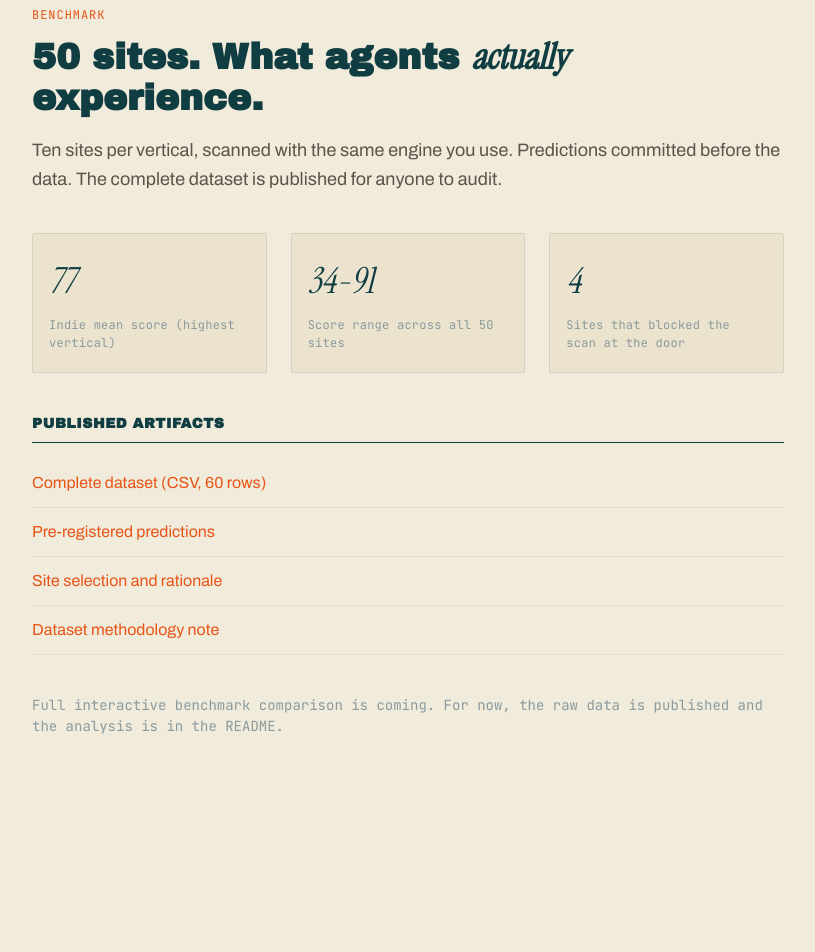
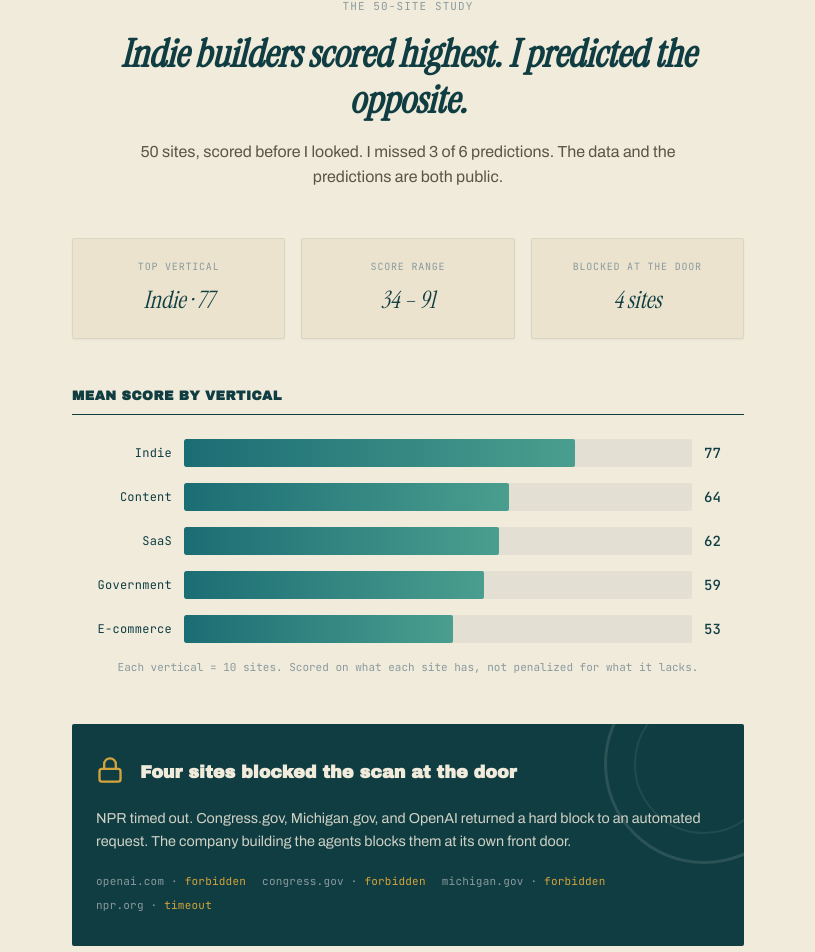
Before and after one commit to earlgreyhot1701D/perseus-clew, a Next.js app in the folder frontend/: page /benchmark in a window 1280 px wide. Shown: the part 114-1066 px from the top of the page, without its empty margins (232-1047 px from the left). Before the commit the page ends 899 px from the top, so only its background shows below. Built offline with nearby package versions, Linux system fonts and the light colour scheme.

Commit message:
feat(benchmark): rebuild /benchmark page matching editorial mockup design

```diff
--- a/frontend/app/benchmark/page.module.css
+++ b/frontend/app/benchmark/page.module.css
@@ -1,118 +1,310 @@
 .frame {
   min-height: 100vh;
-  background: var(--bg-primary);
+  background: var(--cream);
 }
 
-.content {
-  max-width: var(--max-width-narrow);
+.main {
+  max-width: 720px;
   margin: 0 auto;
-  padding: var(--space-12) var(--space-6);
+  padding: var(--space-10) var(--space-6) var(--space-16);
+}
+
+/* Hero */
+.hero {
+  text-align: center;
+  margin-bottom: var(--space-12);
+}
+
+.heroInner {
+  max-width: 600px;
+  margin: 0 auto;
 }
 
 .eyebrow {
+  display: block;
   font-family: var(--font-mono);
-  font-size: var(--text-xs);
-  letter-spacing: 0.08em;
+  font-size: 11px;
+  letter-spacing: 0.1em;
   text-transform: uppercase;
-  color: var(--accent);
-  margin-bottom: var(--space-3);
-}
-
-.title {
-  font-family: var(--font-display);
-  font-size: var(--text-4xl);
-  color: var(--text-primary);
+  color: var(--muted);
   margin-bottom: var(--space-4);
-  line-height: 1.15;
-}
-
-.title em {
-  font-family: var(--font-serif);
-  font-style: italic;
-}
-
-.subtitle {
-  font-size: var(--text-lg);
-  color: var(--text-secondary);
-  line-height: 1.6;
-  margin-bottom: var(--space-10);
 }
 
 .headline {
+  font-family: var(--font-serif);
+  font-size: 2.4rem;
+  font-style: italic;
+  line-height: 1.2;
+  color: var(--teal);
+  margin: 0 0 var(--space-4);
+}
+
+.subhead {
+  font-size: 1rem;
+  color: var(--ink);
+  line-height: 1.6;
+  margin: 0;
+}
+
+/* Metric cards */
+.metrics {
   display: grid;
   grid-template-columns: repeat(3, 1fr);
-  gap: var(--space-6);
-  margin-bottom: var(--space-10);
+  gap: var(--space-4);
+  margin-bottom: var(--space-12);
 }
 
-.stat {
+.metricCard {
+  background: var(--cream-2);
+  border: 1px solid rgba(15, 61, 66, 0.08);
+  border-radius: 2px;
+  padding: var(--space-5) var(--space-4);
+  text-align: center;
   display: flex;
   flex-direction: column;
   gap: var(--space-2);
-  padding: var(--space-5) var(--space-4);
-  background: var(--bg-secondary);
-  border: 1px solid rgba(15, 61, 66, 0.1);
-  border-radius: 2px;
+  box-shadow: var(--shadow-sm);
 }
 
-.statNum {
-  font-family: var(--font-serif);
-  font-size: var(--text-4xl);
-  font-style: italic;
-  color: var(--text-primary);
+.metricLabel {
+  font-family: var(--font-mono);
+  font-size: 10px;
+  letter-spacing: 0.08em;
+  text-transform: uppercase;
+  color: var(--muted);
 }
 
-.statLabel {
-  font-family: var(--font-mono);
-  font-size: var(--text-xs);
-  color: var(--text-muted);
-  letter-spacing: 0.02em;
+.metricValue {
+  font-family: var(--font-serif);
+  font-size: 1.5rem;
+  font-style: italic;
+  color: var(--teal);
 }
 
-.links {
-  margin-bottom: var(--space-10);
+/* Chart section */
+.chartSection {
+  margin-bottom: var(--space-12);
 }
 
 .sectionTitle {
   font-family: var(--font-display);
-  font-size: var(--text-sm);
+  font-size: 13px;
+  letter-spacing: 0.04em;
   text-transform: uppercase;
-  letter-spacing: 0.04em;
-  color: var(--text-primary);
-  margin-bottom: var(--space-4);
+  color: var(--teal);
+  margin-bottom: var(--space-6);
   padding-bottom: var(--space-2);
-  border-bottom: 1px solid var(--text-primary);
+  border-bottom: 1px solid var(--teal);
 }
 
-.linkList {
-  list-style: none;
-  padding: 0;
+.chart {
+  display: flex;
+  flex-direction: column;
+  gap: var(--space-4);
 }
 
-.linkList li {
-  padding: var(--space-3) 0;
-  border-bottom: 1px solid rgba(15, 61, 66, 0.08);
+.barRow {
+  display: grid;
+  grid-template-columns: 100px 1fr 40px;
+  align-items: center;
+  gap: var(--space-3);
 }
 
-.linkList a {
-  font-size: var(--text-base);
-  color: var(--accent);
-  text-decoration: none;
+.barLabel {
+  font-family: var(--font-mono);
+  font-size: 12px;
+  letter-spacing: 0.02em;
+  color: var(--teal);
+  text-align: right;
 }
 
-.linkList a:hover {
-  text-decoration: underline;
+.barTrack {
+  height: 28px;
+  background: rgba(15, 61, 66, 0.06);
+  border-radius: 2px;
+  overflow: hidden;
 }
 
-.note {
-  font-family: var(--font-mono);
-  font-size: var(--text-sm);
-  color: var(--text-muted);
-  line-height: 1.5;
+.barFill {
+  height: 100%;
+  background: linear-gradient(90deg, var(--teal-mid), #4a9e8e);
+  border-radius: 2px;
+  transition: width 0.4s ease;
 }
 
+.barScore {
+  font-family: var(--font-mono);
+  font-size: 14px;
+  font-weight: 500;
+  color: var(--teal);
+}
+
+.chartNote {
+  font-family: var(--font-mono);
+  font-size: 11px;
+  color: var(--muted);
+  margin-top: var(--space-4);
+  text-align: center;
+}
+
+/* Blocked section */
+.blockedSection {
+  background: var(--teal);
+  color: var(--cream);
+  border-radius: 2px;
+  padding: var(--space-8) var(--space-6);
+  margin-bottom: var(--space-12);
+  position: relative;
+  overflow: hidden;
+}
+
+.blockedSection::after {
+  content: '';
+  position: absolute;
+  top: -60px;
+  right: -60px;
+  width: 200px;
+  height: 200px;
+  border-radius: 50%;
+  border: 3px solid rgba(241, 235, 220, 0.12);
+  pointer-events: none;
+}
+
+.blockedSection::before {
+  content: '';
+  position: absolute;
+  top: -30px;
+  right: -30px;
+  width: 140px;
+  height: 140px;
+  border-radius: 50%;
+  border: 2px solid rgba(241, 235, 220, 0.08);
+  pointer-events: none;
+}
+
+.blockedInner {
+  display: flex;
+  align-items: center;
+  gap: var(--space-4);
+  margin-bottom: var(--space-4);
+  position: relative;
+  z-index: 1;
+}
+
+.blockedIcon {
+  color: var(--ochre);
+  flex-shrink: 0;
+}
+
+.blockedTitle {
+  font-family: var(--font-display);
+  font-size: 1.1rem;
+  margin: 0;
+  color: var(--cream);
+}
+
+.blockedDesc {
+  font-size: 0.9rem;
+  line-height: 1.6;
+  color: rgba(241, 235, 220, 0.85);
+  margin: 0 0 var(--space-5);
+  position: relative;
+  z-index: 1;
+}
+
+.blockedList {
+  display: flex;
+  flex-wrap: wrap;
+  gap: var(--space-2) var(--space-4);
+  position: relative;
+  z-index: 1;
+}
+
+.blockedSite {
+  font-family: var(--font-mono);
+  font-size: 11px;
+  letter-spacing: 0.02em;
+  color: var(--muted);
+}
+
+.blockedSite em {
+  font-style: normal;
+  color: var(--ochre);
+}
+
+/* Artifacts */
+.artifacts {
+  margin-bottom: var(--space-10);
+}
+
+.artifactLinks {
+  display: flex;
+  gap: var(--space-4);
+  flex-wrap: wrap;
+}
+
+.artifactLink {
+  font-family: var(--font-mono);
+  font-size: 12px;
+  letter-spacing: 0.02em;
+  color: var(--sienna);
+  text-decoration: none;
+  padding: var(--space-2) var(--space-4);
+  border: 1px solid rgba(232, 84, 22, 0.3);
+  border-radius: 2px;
+  transition: background 150ms ease, border-color 150ms ease;
+}
+
+.artifactLink:hover {
+  background: rgba(232, 84, 22, 0.06);
+  border-color: var(--sienna);
+}
+
+/* CTA */
+.cta {
+  text-align: center;
+  padding: var(--space-10) 0;
+}
+
+.ctaButton {
+  font-family: var(--font-mono);
+  font-size: 13px;
+  letter-spacing: 0.04em;
+  text-transform: uppercase;
+  text-decoration: none;
+  color: var(--cream);
+  background: var(--sienna);
+  padding: 14px 32px;
+  border-radius: 2px;
+  transition: background 150ms ease;
+}
+
+.ctaButton:hover {
+  background: var(--sienna-deep);
+}
+
+/* Reduced motion */
+@media (prefers-reduced-motion: reduce) {
+  .barFill {
+    transition: none;
+  }
+}
+
+/* Mobile */
 @media (max-width: 640px) {
-  .headline {
+  .metrics {
     grid-template-columns: 1fr;
   }
+
+  .headline {
+    font-size: 1.8rem;
+  }
+
+  .barRow {
+    grid-template-columns: 80px 1fr 36px;
+  }
+
+  .artifactLinks {
+    flex-direction: column;
+  }
 }
--- a/frontend/app/benchmark/page.tsx
+++ b/frontend/app/benchmark/page.tsx
@@ -1,54 +1,135 @@
 /**
  * /benchmark route: the 50-site benchmark results page.
  *
- * STUB at MVP: shows the headline finding and links to the published dataset.
- * Full interactive benchmark comparison UI is Block 1L.
+ * Ported from the benchmark-results-page-mockup.html design.
+ * Static data from the real benchmark run (run-2026-06-19-f8cb741a).
+ * Full interactive comparison UI deferred to Block 1L.
  */
 
 import AppNav from '@/components/shell/AppNav';
+import Link from 'next/link';
 import styles from './page.module.css';
 
+const VERTICALS = [
+  { name: 'Indie', score: 77 },
+  { name: 'Content', score: 64 },
+  { name: 'SaaS', score: 62 },
+  { name: 'Government', score: 59 },
+  { name: 'E-commerce', score: 53 },
+];
+
+const BLOCKED_SITES = [
+  { domain: 'openai.com', reason: 'forbidden' },
+  { domain: 'congress.gov', reason: 'forbidden' },
+  { domain: 'michigan.gov', reason: 'forbidden' },
+  { domain: 'npr.org', reason: 'timeout' },
+];
+
 export default function BenchmarkPage() {
+  const maxScore = Math.max(...VERTICALS.map(v => v.score));
+
   return (
     <div className={styles.frame}>
       <AppNav />
-      <main className={styles.content}>
-        <div className={styles.eyebrow}>Benchmark</div>
-        <h1 className={styles.title}>
-          50 sites. What agents <em>actually</em> experience.
-        </h1>
-        <p className={styles.subtitle}>
-          Ten sites per vertical, scanned with the same engine you use. Predictions committed before the data. The complete dataset is published for anyone to audit.
-        </p>
-
-        <section className={styles.headline}>
-          <div className={styles.stat}>
-            <span className={styles.statNum}>77</span>
-            <span className={styles.statLabel}>Indie mean score (highest vertical)</span>
-          </div>
-          <div className={styles.stat}>
-            <span className={styles.statNum}>34-91</span>
-            <span className={styles.statLabel}>Score range across all 50 sites</span>
-          </div>
-          <div className={styles.stat}>
-            <span className={styles.statNum}>4</span>
-            <span className={styles.statLabel}>Sites that blocked the scan at the door</span>
+      <main className={styles.main} id="main-content">
+        {/* Hero / headline */}
+        <section className={styles.hero} aria-labelledby="benchmark-headline">
+          <div className={styles.heroInner}>
+            <span className={styles.eyebrow}>The 50-site study</span>
+            <h1 id="benchmark-headline" className={styles.headline}>
+              Indie builders scored highest. I predicted the opposite.
+            </h1>
+            <p className={styles.subhead}>
+              50 sites, scored before I looked. I missed 3 of 6 predictions. The data and the predictions are both public.
+            </p>
           </div>
         </section>
 
-        <section className={styles.links}>
-          <h2 className={styles.sectionTitle}>Published artifacts</h2>
-          <ul className={styles.linkList}>
-            <li><a href="https://github.com/earlgreyhot1701D/perseus-clew/blob/main/docs/benchmark/benchmark-2026-06-19.csv">Complete dataset (CSV, 60 rows)</a></li>
-            <li><a href="https://github.com/earlgreyhot1701D/perseus-clew/blob/main/docs/BENCHMARK-HYPOTHESES.md">Pre-registered predictions</a></li>
-            <li><a href="https://github.com/earlgreyhot1701D/perseus-clew/blob/main/docs/BENCHMARK-SITES.md">Site selection and rationale</a></li>
-            <li><a href="https://github.com/earlgreyhot1701D/perseus-clew/blob/main/docs/benchmark/README.md">Dataset methodology note</a></li>
-          </ul>
+        {/* Metric cards */}
+        <section className={styles.metrics} aria-label="Key metrics">
+          <div className={styles.metricCard}>
+            <span className={styles.metricLabel}>Top vertical</span>
+            <span className={styles.metricValue}>Indie &middot; 77</span>
+          </div>
+          <div className={styles.metricCard}>
+            <span className={styles.metricLabel}>Score range</span>
+            <span className={styles.metricValue}>34 &ndash; 91</span>
+          </div>
+          <div className={styles.metricCard}>
+            <span className={styles.metricLabel}>Blocked at the door</span>
+            <span className={styles.metricValue}>4 sites</span>
+          </div>
         </section>
 
-        <p className={styles.note}>
-          Full interactive benchmark comparison is coming. For now, the raw data is published and the analysis is in the README.
-        </p>
+        {/* Bar chart */}
+        <section className={styles.chartSection} aria-labelledby="chart-heading">
+          <h2 id="chart-heading" className={styles.sectionTitle}>Mean score by vertical</h2>
+          <div className={styles.chart} role="img" aria-label="Bar chart showing mean scores: Indie 77, Content 64, SaaS 62, Government 59, E-commerce 53">
+            {VERTICALS.map((v) => (
+              <div key={v.name} className={styles.barRow}>
+                <span className={styles.barLabel}>{v.name}</span>
+                <div className={styles.barTrack}>
+                  <div
+                    className={styles.barFill}
+                    style={{ width: `${(v.score / 100) * 100}%` }}
+                  />
+                </div>
+                <span className={styles.barScore}>{v.score}</span>
+              </div>
+            ))}
+          </div>
+          <p className={styles.chartNote}>
+            Each vertical = 10 sites. Scored on what each site has, not penalized for what it lacks.
+          </p>
+        </section>
+
+        {/* Blocked at the door */}
+        <section className={styles.blockedSection} aria-labelledby="blocked-heading">
+          <div className={styles.blockedInner}>
+            <div className={styles.blockedIcon} aria-hidden="true">
+              <svg viewBox="0 0 24 24" width="28" height="28" fill="none" stroke="currentColor" strokeWidth="2" strokeLinecap="round" strokeLinejoin="round">
+                <rect x="3" y="11" width="18" height="11" rx="2" ry="2" />
+                <path d="M7 11V7a5 5 0 0 1 10 0v4" />
+              </svg>
+            </div>
+            <h2 id="blocked-heading" className={styles.blockedTitle}>
+              Four sites blocked the scan at the door
+            </h2>
+          </div>
+          <p className={styles.blockedDesc}>
+            NPR timed out. Congress.gov, Michigan.gov, and OpenAI returned a hard block to an automated request. The company building the agents blocks them at its own front door.
+          </p>
+          <div className={styles.blockedList}>
+            {BLOCKED_SITES.map((site) => (
+              <span key={site.domain} className={styles.blockedSite}>
+                {site.domain} &middot; <em>{site.reason}</em>
+              </span>
+            ))}
+          </div>
+        </section>
+
+        {/* Published artifacts */}
+        <section className={styles.artifacts} aria-labelledby="artifacts-heading">
+          <h2 id="artifacts-heading" className={styles.sectionTitle}>Published artifacts</h2>
+          <div className={styles.artifactLinks}>
+            <a href="https://github.com/earlgreyhot1701D/perseus-clew/blob/main/docs/benchmark/benchmark-2026-06-19.csv" className={styles.artifactLink}>
+              Full dataset (CSV)
+            </a>
+            <a href="https://github.com/earlgreyhot1701D/perseus-clew/blob/main/docs/SCORING.md" className={styles.artifactLink}>
+              Methodology
+            </a>
+            <a href="https://github.com/earlgreyhot1701D/perseus-clew/blob/main/docs/BENCHMARK-HYPOTHESES.md" className={styles.artifactLink}>
+              Predictions (pre-registered)
+            </a>
+          </div>
+        </section>
+
+        {/* CTA */}
+        <section className={styles.cta}>
+          <Link href="/scan" className={styles.ctaButton}>
+            Scan your own site
+          </Link>
+        </section>
       </main>
     </div>
   );
```
